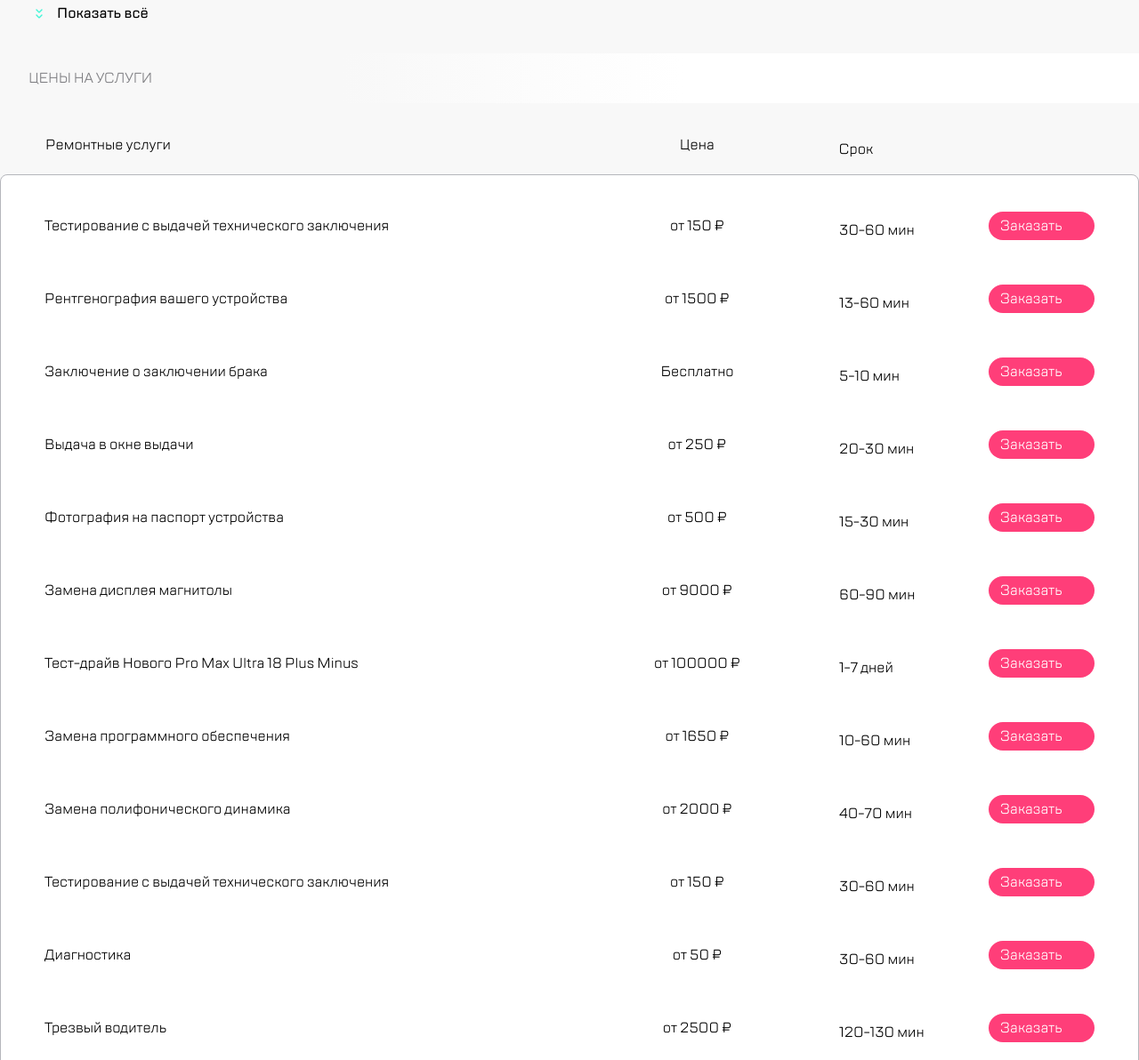
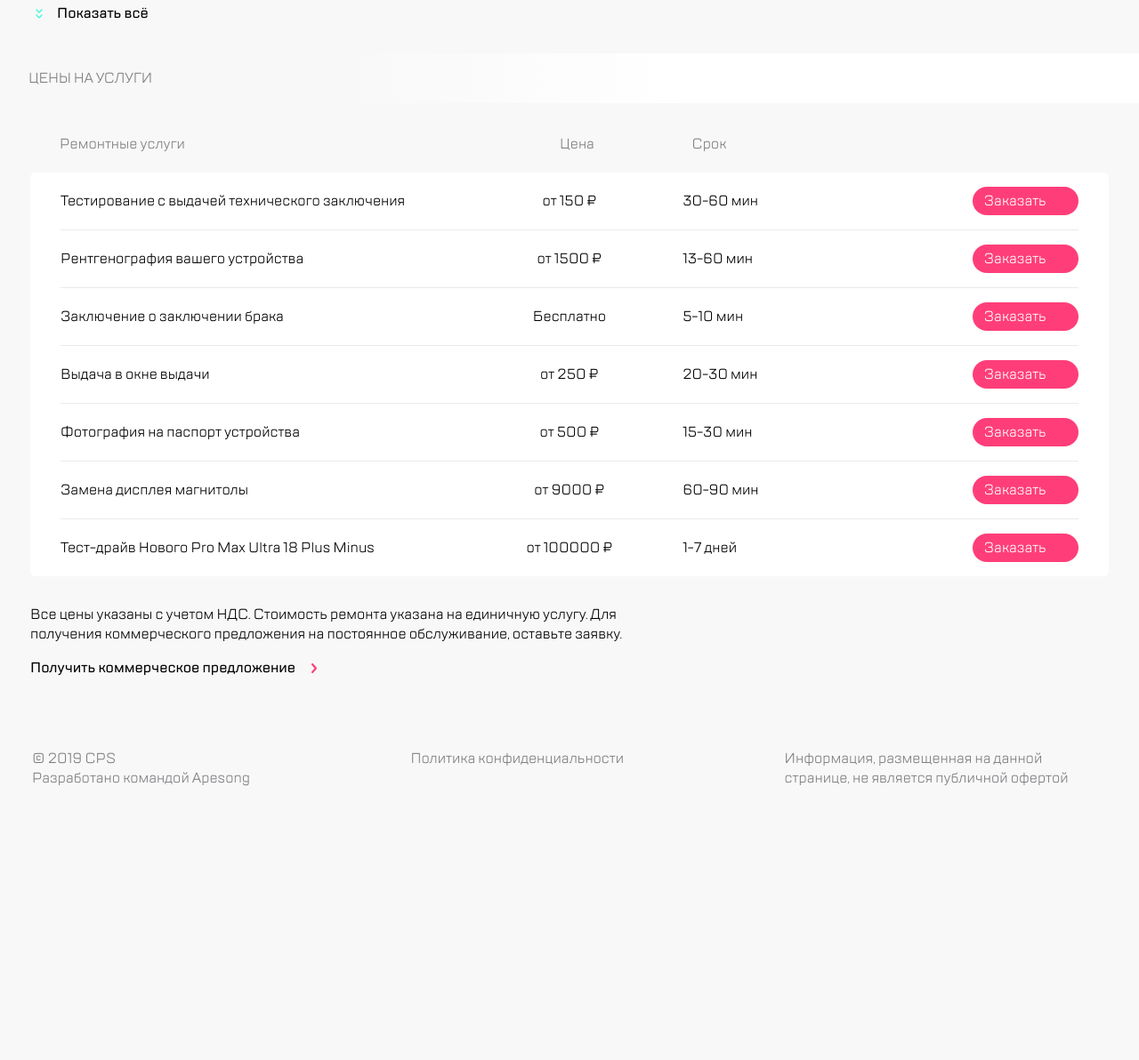
Before and after one commit to PupkinKatyshek/P-9, a website built with webpack: page block7/src/index.html in a window 1280 px wide. Shown: the part 1067-2259 px from the top of the page at 89% size. After the commit the page ends 1953 px from the top, so only its background shows below. Built offline with nearby package versions, Linux system fonts and the light colour scheme; files whose address does not match are found by name.

```diff
--- a/block7/src/index.html
+++ b/block7/src/index.html
@@ -475,11 +475,12 @@
           </div>
           <div class="slider-container slaider3" data-mobile="false">
             <!-- Дополнительная необходимая оболочка -->
-            <div class="swiper-wrapper">
+            <div class="swiper-wrapper swiper-wrapper3">
               <!-- Слайды -->
               <!-- сюда поставлен -->
 
               <!-- до сюда -->
+
               <div class="price-card">
                 <div class="price-card__service"
                   >Тестирование с выдачей технического заключения</div
@@ -493,6 +494,7 @@
                   </button>
                 </div>
               </div>
+
               <div class="price-card">
                 <span class="price-card__service"
                   >Рентгенография вашего устройства</span
@@ -506,6 +508,7 @@
                   </button>
                 </div>
               </div>
+
               <div class="price-card">
                 <span class="price-card__service"
                   >Заключение о заключении брака</span
@@ -557,7 +560,7 @@
                   </button>
                 </div>
               </div>
-              <div class="price-card">
+              <div class="price-card price-card--lost">
                 <span class="price-card__service"
                   >Тест-драйв Нового Pro Max Ultra 18 Plus Minus</span
                 >
@@ -570,7 +573,7 @@
                   </button>
                 </div>
               </div>
-              <div class="price-card">
+              <!-- <div class="price-card">
                 <span class="price-card__service"
                   >Замена программного обеспечения</span
                 >
@@ -630,7 +633,7 @@
                     <img src="./img/right arrows.svg" alt="" />
                   </button>
                 </div>
-              </div>
+              </div> -->
             </div>
             <!-- Если нужны точечки под слайдами -->
             <div class="swiper-pagination"></div>
--- a/block7/src/scss/burgermenu.css
+++ b/block7/src/scss/burgermenu.css
@@ -160,7 +160,7 @@
   }
 
   .lh-side {
-    height: 100vh;
+    height: 2012px;
     width: 264px;
     background-color: var(--header-color);
   }
--- a/block7/src/scss/footer.css
+++ b/block7/src/scss/footer.css
@@ -1,6 +1,10 @@
+.footer {
+  padding: 0px 20px;
+}
+
 .oferta {
   width: 55%;
-  padding-left: 16px;
+  padding-left: 34px;
   padding-top: 32px;
   padding-bottom: 16px;
 }
@@ -10,7 +14,7 @@
   text-align: start;
   font-weight: 500;
   cursor: pointer;
-  padding-left: 16px;
+  padding-left: 34px;
 }
 
 .footer_law {
--- a/block7/src/scss/slaiderparts.css
+++ b/block7/src/scss/slaiderparts.css
@@ -379,29 +379,43 @@
 }
 
 @media (min-width: 768px) {
+  /* .price-card::after {
+    content: '';
+    border-bottom: 1px solid var(--navi-name-color);
+    height: 1px;
+    width: 688px;
+    position: relative;
+    bottom: -50px;
+  } */
+  /* .pizdos {
+    border: 1px solid red;
+    border-radius: 6px;
+  } */
+
   .slaider3 {
-    border: 1px solid #b5b6bc;
-    border-radius: 8px;
-    background-color: #ffffff;
+    padding: 0px 34px 0px 34px;
   }
 
   .price-card {
     display: grid;
-    grid-template-columns: 2fr 1fr 1fr;
+    grid-template-columns: 1fr 0.5fr 1fr;
     width: 100%;
     height: auto;
-    border: 1px solid transparent;
-    /* border-radius: 5px; */
+    /* border: 1px solid transparent; */
+    border-radius: 0px;
     box-sizing: border-box;
     /* cursor: pointer; */
     /* background-color: #ffffff; */
     font-weight: 400;
-    padding: 16px;
+    padding: 16px 0px 16px 0px;
     justify-content: space-between;
     gap: 16px;
     flex-shrink: 0;
     background-color: transparent;
     align-items: center;
+    /* background-color: var(--header-color); */
+    border-style: none;
+    border-bottom: 0.5px solid var(--logo-before-color);
   }
 
   .price-card__service {
@@ -451,8 +465,35 @@
 
   .price-card--hidden {
     display: grid;
-    grid-template-columns: 2fr 1fr 1fr;
-    padding-left: 50px;
+    grid-template-columns: 1fr 0.5fr 1fr;
+    padding-left: 67px;
     padding-right: 50px;
+    background-color: var(--body-color);
+    border-style: none;
+    color: var(--navi-name-color);
+  }
+
+  .slaider3 .swiper-wrapper3 {
+    padding: 0px 34px 0px 34px;
+    background-color: var(--header-color);
+    border-radius: 6px;
+    gap: 0px;
+  }
+
+  .price-card__time-container {
+    display: flex;
+    justify-content: space-between;
+    align-self: auto;
+    align-items: center;
+  }
+
+  .price-card--lost {
+    border-style: none;
   }
 }
+
+@media (min-width: 1440px) {
+  .price-card__time {
+    padding-left: 60px;
+  }
+}
```
